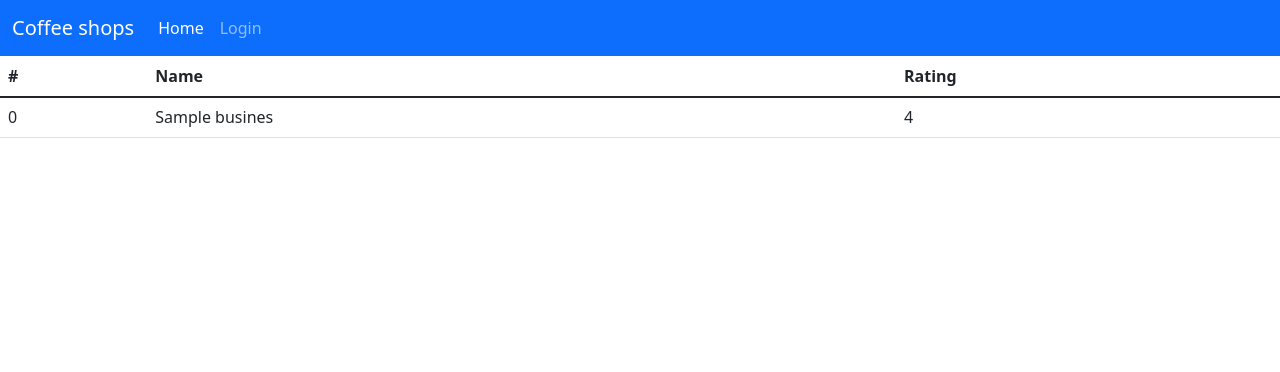
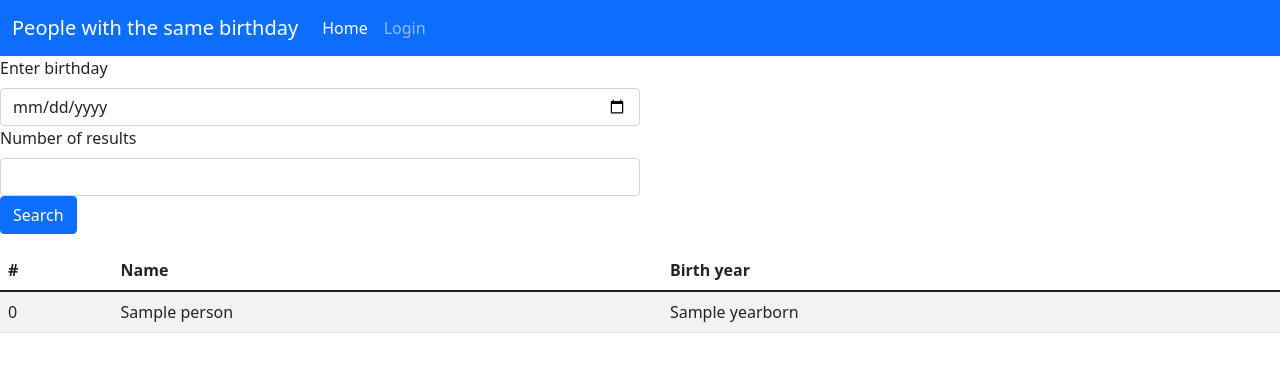
Before and after one commit to jpmontagnet/tcss506hw4, a Flask app: template templates/home.html in a window 1280 px wide. Shown: the top 372 px of the page. Run offline with Flask 2, Linux system fonts and the light colour scheme; the template is opened without the code that fills it: values that come from a table or form of the project are taken from there, most other values are stand-ins (such as "Sample title", 1, 10 or a date in 2020).

Commit message:
Login works. Home page looks roughly correct. Search form works; results are currently from canned data.

```diff
--- a/app.py
+++ b/app.py
@@ -1,35 +1,81 @@
 from flask import Flask, render_template, request, redirect
 from flask_wtf import FlaskForm
-from wtforms import StringField, PasswordField,SubmitField
-from wtforms.validators import DataRequired, Length, EqualTo, Email
-from yelp import find_coffee
+from wtforms import StringField, PasswordField, DateField, IntegerField, SubmitField
+from wtforms.validators import DataRequired, Length, NumberRange, Email  # EqualTo
+# from yelp import find_coffee
 
-class loginForm(FlaskForm):
-    email=StringField(label="Enter email", validators=[DataRequired(),Email()])
-    password=PasswordField(label="Enter password",validators=[DataRequired(), Length(min=6,max=16)])
-    submit=SubmitField(label="Login")
+class LoginForm(FlaskForm):
+    email = StringField(label="Enter email",
+                        validators=[DataRequired(), Email()])
+    password = PasswordField(label="Enter password",
+                             validators=[DataRequired(), Length(min=6, max=16)])
+    submit = SubmitField(label="Login")
 
-passwords={}
-passwords['lhhung@uw.edu']='qwerty'
+passwords = {
+    'jpmont@uw.edu': 'qwerty',
+}
 
-app = Flask(__name__)
-app.secret_key="a secret"
+class SearchForm(FlaskForm):
+    date = DateField(label="Enter birthday",
+                        validators=[DataRequired()])
+    count = IntegerField(label="Number of results",
+                             validators=[DataRequired(), NumberRange(min=1, max=20)])
+    submit = SubmitField(label="Search")
 
-@app.route("/home")
-def helloworld():
-    return render_template("home.html", myData=find_coffee())
+canned_results = [
+    {'name': 'George Washington', 'yearborn': 1743},
+    {'name': 'Kermit the Frog', 'yearborn': 1968},
+]
+
+app = Flask(__name__, template_folder="templates")
+app.secret_key = "sekrit"
+
+@app.route("/home", methods=['GET', 'POST'])
+def home():
+    print("In home")
+    results = []
+    form = SearchForm()
+    if request.method == "POST":
+        print("Method POST")
+        if form.validate_on_submit():
+            # print("Validation ok")
+            date = request.form["date"]
+            count = request.form["count"]
+            # print(f"date='{date}' count='{count}'")
+            # TODO fetch actual results
+            results = canned_results
+        else:
+            print("Validation failed")
+            pass
+    else:
+        print(f"Method {request.method}")
+    return render_template("home.html", form=form, results=results)
 
 @app.route("/")
-@app.route("/login",methods=['GET','POST'])
+@app.route("/login", methods=['GET', 'POST'])
 def login():
-    form=loginForm()
-    if form.validate_on_submit():
-        if request.method == "POST":
-            user=request.form["email"]
-            pw=request.form["password"]
-            if user is not None and user in passwords and passwords[user] == pw :
+    # print("In login...")
+    form = LoginForm()
+    if request.method == "POST":
+        # print("Method POST")
+        if form.validate_on_submit():
+            # print("Validation ok")
+            user = request.form["email"]
+            pw = request.form["password"]
+            # print(f"user='{user}' pw='{pw}'")
+            if user is not None and user in passwords and passwords[user] == pw:
+                # print("Auth ok")
                 return redirect('/home')
-    return render_template("login.html",form=form)
+            print("Auth failed")
+        else:
+            print("Validation failed")
+            pass
+    else:
+        # print(f"Method {request.method}")
+        pass
+    return render_template("login.html", form=form)
 
 if __name__ == "__main__":
-    app.run(host='0.0.0.0',debug=True)
+    app.run(host='0.0.0.0', debug=True)
+
+# END
--- a/templates/base.html
+++ b/templates/base.html
@@ -7,7 +7,7 @@
 <body>
 <nav class="navbar navbar-expand-lg navbar-dark bg-primary">
   <div class="container-fluid">
-    <a class="navbar-brand" href="#">Coffee shops</a>
+    <a class="navbar-brand" href="#">People with the same birthday</a>
     <button class="navbar-toggler" type="button" data-bs-toggle="collapse" data-bs-target="#navbarSupportedContent" aria-controls="navbarSupportedContent" aria-expanded="false" aria-label="Toggle navigation">
       <span class="navbar-toggler-icon"></span>
     </button>
--- a/templates/home.html
+++ b/templates/home.html
@@ -2,25 +2,45 @@
 {% set active_page = 'home' %}
 {% block title %} Home {% endblock %}
 {% block content %}
+<div class="w-50">
+<form method="post" action="/home">
+  {{ form.csrf_token }}
+  <div class="mb-3">
+	<fieldset class="form-field">
+		{{ form.date.label(class="form-label") }}
+		{{ form.date(class="form-control") }}
+		{% if form.date.errors %}
+            <ul class="errors">
+              {% for error in form.date.errors %}
+				`  <li>{{ error }}</li>
+              {% endfor %}
+            </ul>
+	    {% endif %}
+    </fieldset>
+	<fieldset class="form-field">
+		{{ form.count.label(class="form-label") }}
+		{{ form.count(class="form-control") }}
+    </fieldset>
+    {{ form.submit(class="btn btn-primary") }}
+  </div>
+</form>
+</div>
 <table class="table table-striped">
   <thead>
     <tr>
       <th scope="col">#</th>
       <th scope="col">Name</th>
-      <th scope="col">Rating</th>
+      <th scope="col">Birth year</th>
     </tr>
   </thead>
   <tbody>
-    <tr>
-		{% for business in myData %}
+		{% for person in results %}
 			<tr>
 				<td>{{ loop.index0 }}</td>
-				<td>{{ business['name']}}</td>
-				<td>{{ business['rating']}}</td>
+				<td>{{ person['name']}}</td>
+				<td>{{ person['yearborn']}}</td>
 			</tr>
-
         {% endfor %}
-    </tr>
   </tbody>
 </table>
- {% endblock %}
+{% endblock %}
--- a/templates/login.html
+++ b/templates/login.html
@@ -3,7 +3,7 @@
 {% block title %} Login {% endblock %}
 {% block content %}
 <div class="w-50">
-<form method="post">
+<form method="post" action="/login">
   {{ form.csrf_token }}
   <div class="mb-3">
 	<fieldset class="form-field">
@@ -27,4 +27,4 @@
   {{ form.submit(class="btn btn-primary") }}
 </form>
 </div>
- {% endblock %}
+{% endblock %}
```
